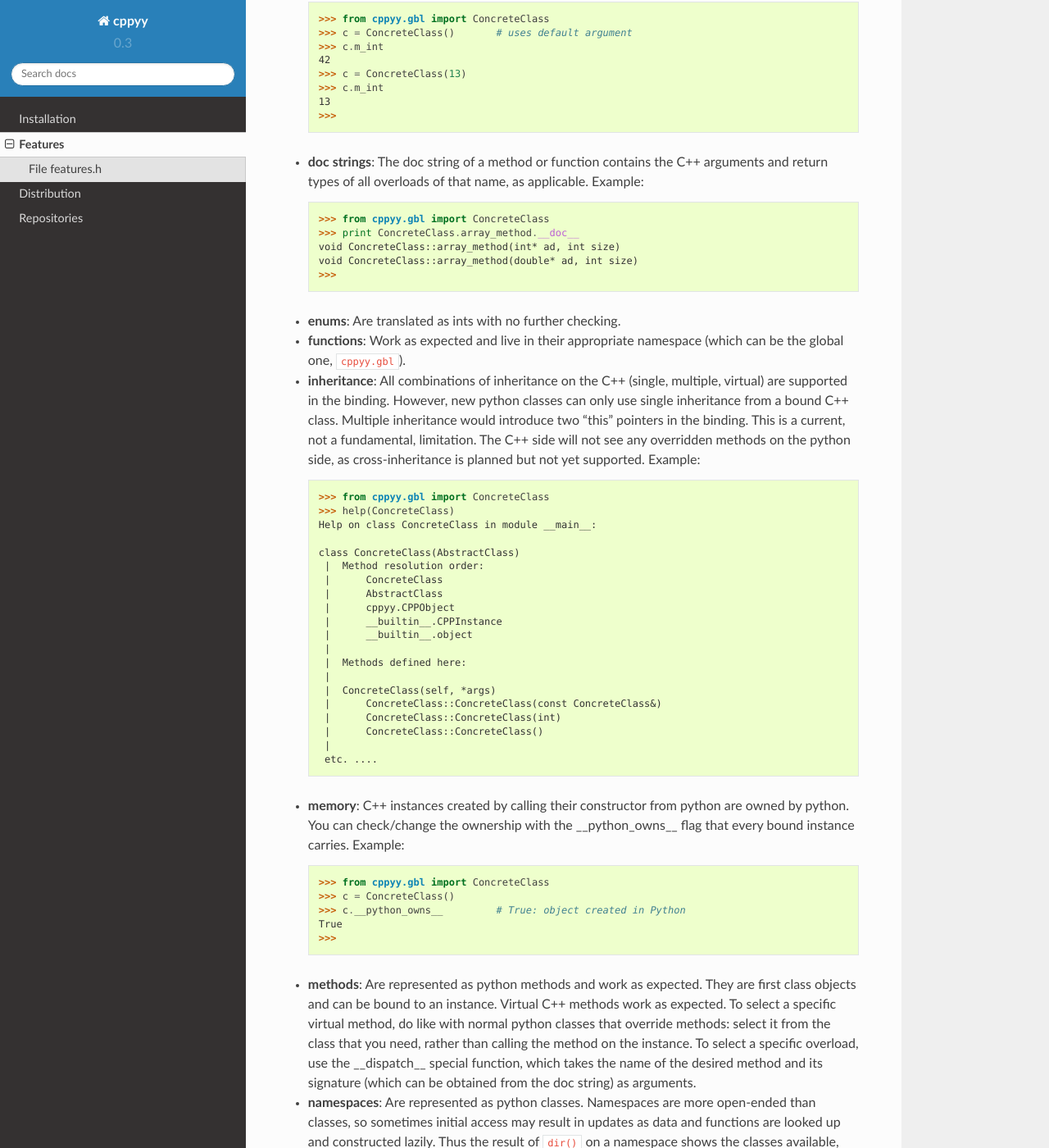
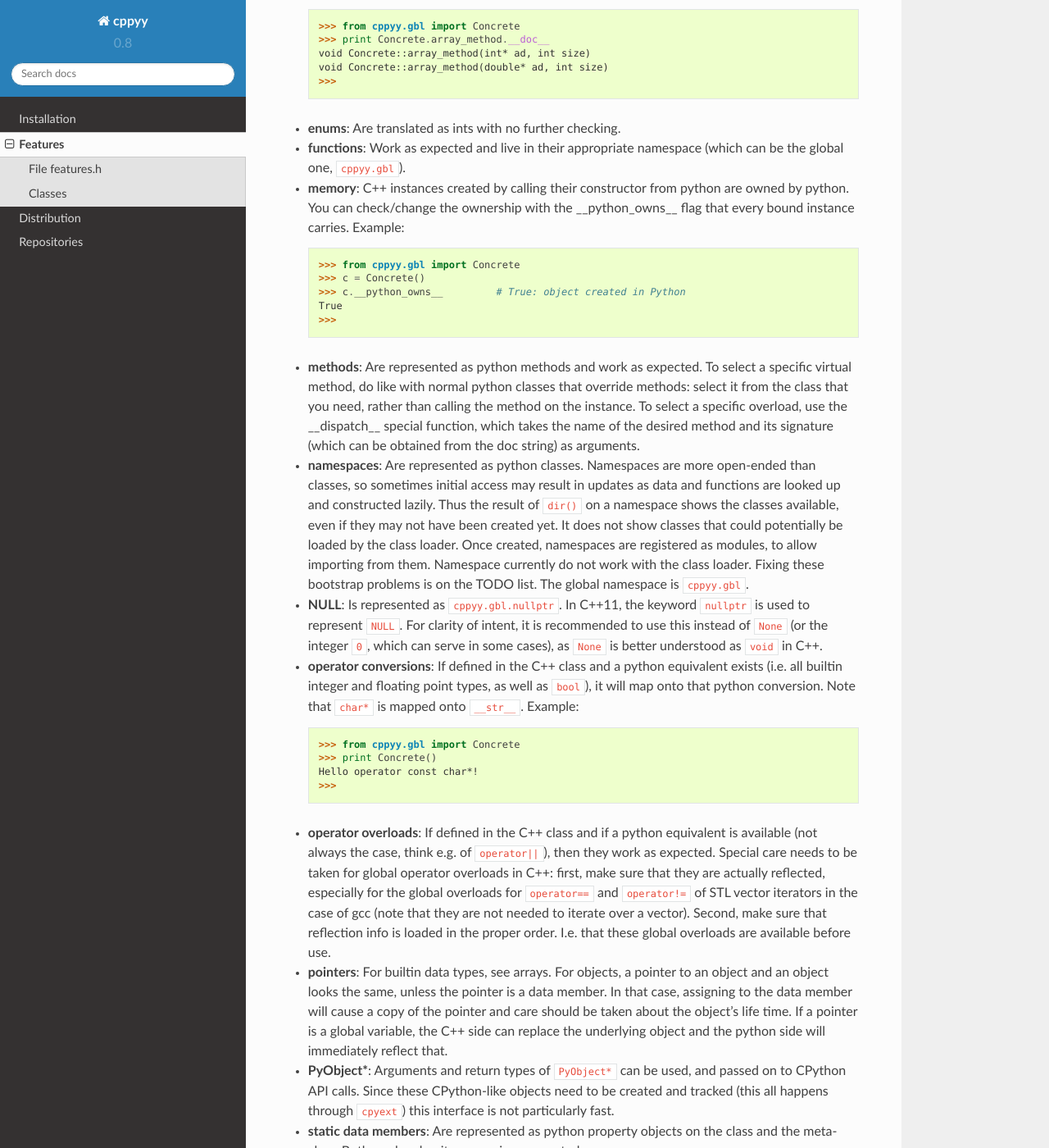
Before and after one commit to wlav/cppyy, a Sphinx documentation site: the page built from doc/source/features.rst, in a window 1280 px wide and 1400 px high, scrolled down 2688 px. Shown: the whole window at 82% size. Built offline with Sphinx 7.4.7 and the Read the Docs theme 2.0.0, drawn with Linux system fonts in a browser that asks for light colours; some of the changed text lies outside the part shown.

Commit message:
expand documentation

```diff
--- a/doc/source/conf.py
+++ b/doc/source/conf.py
@@ -55,9 +55,9 @@
 # built documents.
 #
 # The short X.Y version.
-version = '0.3'
+version = '0.8'
 # The full version, including alpha/beta/rc tags.
-release = '0.3'
+release = '0.8'
 
 # The language for content autogenerated by Sphinx. Refer to documentation
 # for a list of supported languages.
--- a/doc/source/features.rst
+++ b/doc/source/features.rst
@@ -23,25 +27,6 @@
 
 The example C++ code used can be found :doc:`here <cppyy_features_header>`.
 
-* **abstract classes**: Are represented as Python classes, since they are
-  needed to complete the inheritance hierarchies, but will raise a
-  ``TypeError`` exception if an attempt is made to instantiate from them.
-  Example:
-
-  .. code-block:: python
-
-    >>> from cppyy.gbl import AbstractClass, ConcreteClass
-    >>> a = AbstractClass()
-    Traceback (most recent call last):
-      File "<console>", line 1, in <module>
-    TypeError: cannot instantiate abstract class 'AbstractClass'
-    >>> issubclass(ConcreteClass, AbstractClass)
-    True
-    >>> c = ConcreteClass()
-    >>> isinstance(c, AbstractClass)
-    True
-    >>>
-
 * **arrays**: Supported for builtin data types only, as used from module
   ``array`` (or any other builtin-type array that implements the Python buffer
   interface).
@@ -51,9 +36,9 @@
 
   .. code-block:: python
 
-    >>> from cppyy.gbl import ConcreteClass
+    >>> from cppyy.gbl import Concrete
     >>> from array import array
-    >>> c = ConcreteClass()
+    >>> c = Concrete()
     >>> c.array_method(array('d', [1., 2., 3., 4.]), 4)
     1 2 3 4
     >>> c.m_data[4] # static size is 4, so out of bounds
@@ -89,13 +74,13 @@
 
   .. code-block:: python
 
-    >>> from cppyy.gbl import AbstractClass, ConcreteClass
-    >>> c = ConcreteClass()
-    >>> ConcreteClass.show_autocast.__doc__
-    'AbstractClass* ConcreteClass::show_autocast()'
+    >>> from cppyy.gbl import Abstract, Concrete
+    >>> c = Concrete()
+    >>> Concrete.show_autocast.__doc__
+    'Abstract* Concrete::show_autocast()'
     >>> d = c.show_autocast()
     >>> type(d)
-    <class '__main__.ConcreteClass'>
+    <class '__main__.Concrete'>
     >>>
 
   As a consequence, if your C++ classes should only be used through their
@@ -113,9 +98,9 @@
   .. code-block:: python
 
     >>> from cppyy import addressof, bind_object
-    >>> e = bind_object(addressof(d), AbstractClass)
+    >>> e = bind_object(addressof(d), Abstract)
     >>> type(e)
-    <class '__main__.AbstractClass'>
+    <class '__main__.Abstract'>
     >>>
 
 * **classes and structs**: Get mapped onto Python classes, where they can be
@@ -126,18 +111,18 @@
 
   .. code-block:: python
 
-    >>> from cppyy.gbl import ConcreteClass, Namespace
-    >>> ConcreteClass == Namespace.ConcreteClass
+    >>> from cppyy.gbl import Concrete, Namespace
+    >>> Concrete == Namespace.Concrete
     False
-    >>> n = Namespace.ConcreteClass.NestedClass()
+    >>> n = Namespace.Concrete.NestedClass()
     >>> type(n)
-    <class cppyy.gbl.Namespace.ConcreteClass.NestedClass at 0x22114c0>
+    <class cppyy.gbl.Namespace.Concrete.NestedClass at 0x22114c0>
     >>> type(n).__name__
     NestedClass
     >>> type(n).__module__
-    cppyy.gbl.Namespace.ConcreteClass
+    cppyy.gbl.Namespace.Concrete
     >>> type(n).__cppname__
-    Namespace::ConcreteClass::NestedClass
+    Namespace::Concrete::NestedClass
     >>>
 
 * **data members**: Public data members are represented as Python properties
@@ -148,8 +133,8 @@
 
   .. code-block:: python
 
-    >>> from cppyy.gbl import ConcreteClass
-    >>> c = ConcreteClass()
+    >>> from cppyy.gbl import Concrete
+    >>> c = Concrete()
     >>> c.m_int
     42
     >>> c.m_const_int = 71    # declared 'const int' in class definition
@@ -167,11 +152,11 @@
 
   .. code-block:: python
 
-    >>> from cppyy.gbl import ConcreteClass
-    >>> c = ConcreteClass()       # uses default argument
+    >>> from cppyy.gbl import Concrete
+    >>> c = Concrete()       # uses default argument
     >>> c.m_int
     42
-    >>> c = ConcreteClass(13)
+    >>> c = Concrete(13)
     >>> c.m_int
     13
     >>>
@@ -182,10 +167,10 @@
 
   .. code-block:: python
 
-    >>> from cppyy.gbl import ConcreteClass
-    >>> print ConcreteClass.array_method.__doc__
-    void ConcreteClass::array_method(int* ad, int size)
-    void ConcreteClass::array_method(double* ad, int size)
+    >>> from cppyy.gbl import Concrete
+    >>> print Concrete.array_method.__doc__
+    void Concrete::array_method(int* ad, int size)
+    void Concrete::array_method(double* ad, int size)
     >>>
 
 * **enums**: Are translated as ints with no further checking.
@@ -193,38 +178,6 @@
 * **functions**: Work as expected and live in their appropriate namespace
   (which can be the global one, ``cppyy.gbl``).
 
-* **inheritance**: All combinations of inheritance on the C++ (single,
-  multiple, virtual) are supported in the binding.
-  However, new python classes can only use single inheritance from a bound C++
-  class.
-  Multiple inheritance would introduce two "this" pointers in the binding.
-  This is a current, not a fundamental, limitation.
-  The C++ side will not see any overridden methods on the python side, as
-  cross-inheritance is planned but not yet supported.
-  Example:
-
-  .. code-block:: python
-
-    >>> from cppyy.gbl import ConcreteClass
-    >>> help(ConcreteClass)
-    Help on class ConcreteClass in module __main__:
-
-    class ConcreteClass(AbstractClass)
-     |  Method resolution order:
-     |      ConcreteClass
-     |      AbstractClass
-     |      cppyy.CPPObject
-     |      __builtin__.CPPInstance
-     |      __builtin__.object
-     |
-     |  Methods defined here:
-     |
-     |  ConcreteClass(self, *args)
-     |      ConcreteClass::ConcreteClass(const ConcreteClass&)
-     |      ConcreteClass::ConcreteClass(int)
-     |      ConcreteClass::ConcreteClass()
-     |
-     etc. ....
 
 * **memory**: C++ instances created by calling their constructor from python
   are owned by python.
@@ -234,15 +187,13 @@
 
   .. code-block:: python
 
-    >>> from cppyy.gbl import ConcreteClass
-    >>> c = ConcreteClass()
+    >>> from cppyy.gbl import Concrete
+    >>> c = Concrete()
     >>> c.__python_owns__         # True: object created in Python
     True
     >>>
 
 * **methods**: Are represented as python methods and work as expected.
-  They are first class objects and can be bound to an instance.
-  Virtual C++ methods work as expected.
   To select a specific virtual method, do like with normal python classes
   that override methods: select it from the class that you need, rather than
   calling the method on the instance.
@@ -278,8 +229,8 @@
 
   .. code-block:: python
 
-    >>> from cppyy.gbl import ConcreteClass
-    >>> print ConcreteClass()
+    >>> from cppyy.gbl import Concrete
+    >>> print Concrete()
     Hello operator const char*!
     >>>
 
```
Also changed, not shown: other parts of doc/source/features.rst (+4 -0 lines), doc/source/classes.rst (added, +128 -0 lines), doc/source/cppyy_features_header.rst (+16 -8 lines), doc/source/installation.rst (+13 -2 lines).
